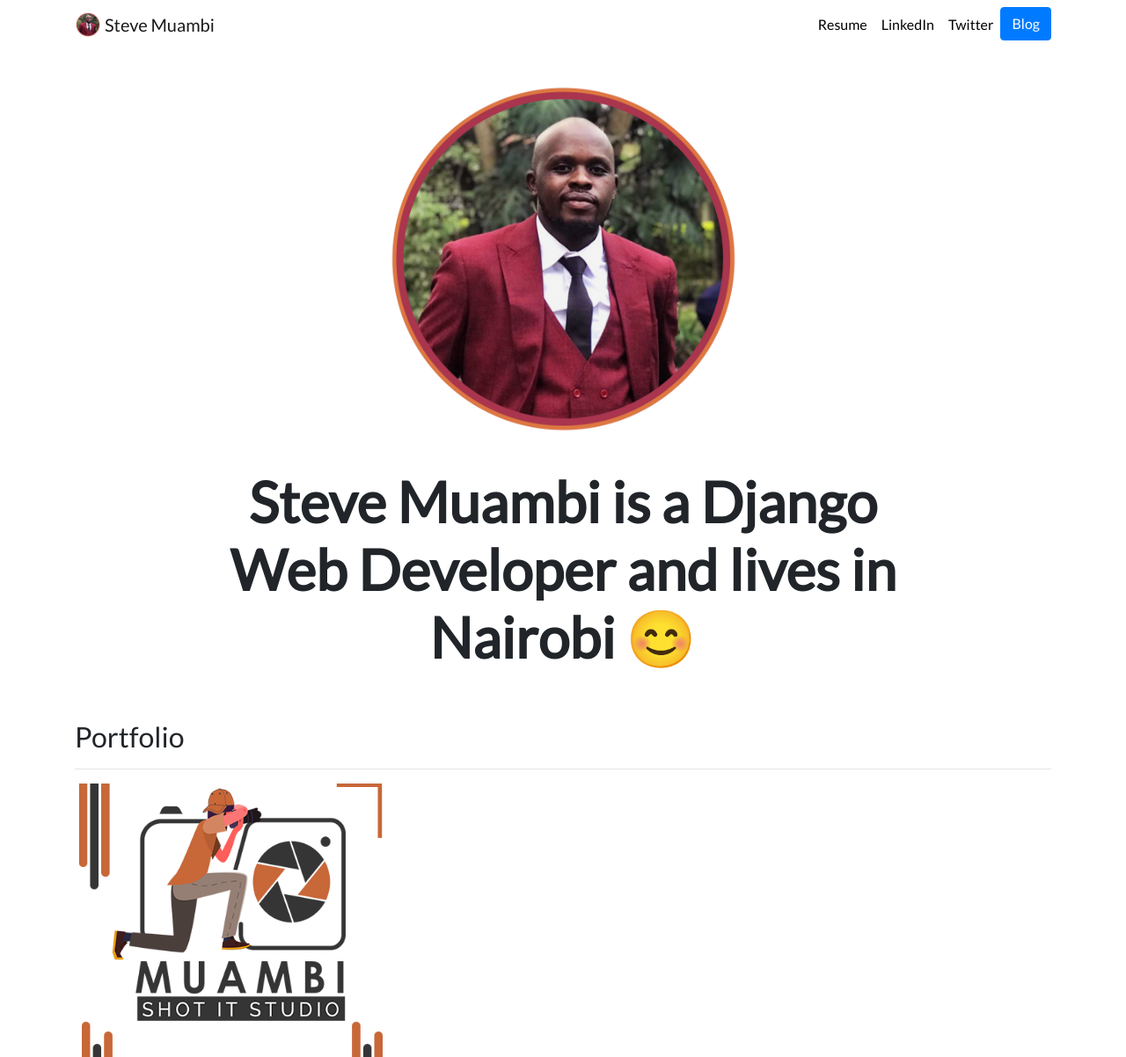
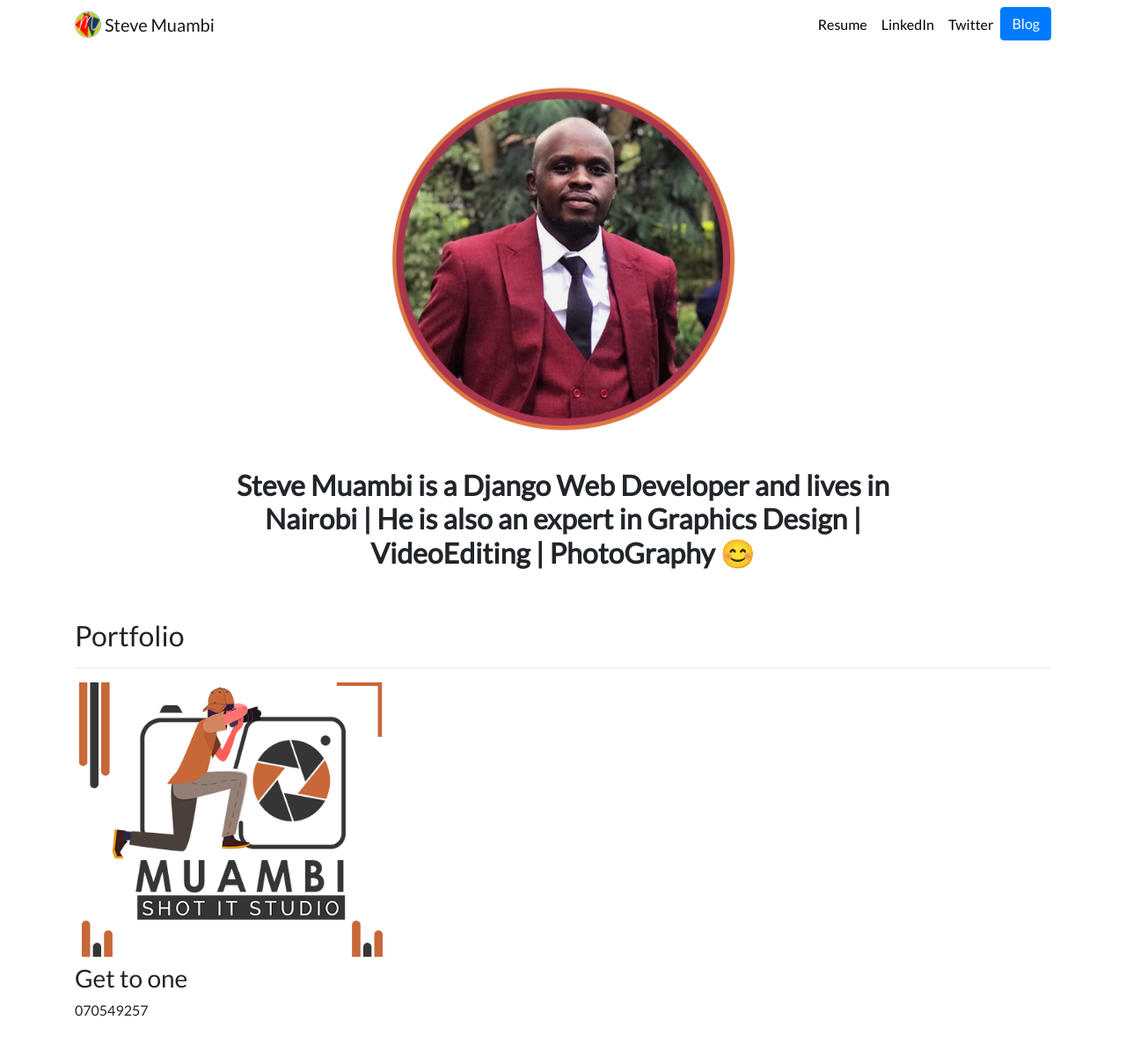
Before and after one commit to stevescilar/personal_portfolio, a Django app: page / in a window 1280 px wide. Shown: the top 1202 px of the page at 88% size. After the commit the page ends 1156 px from the top, so only its background shows below. Run offline with Django 3.2, Linux system fonts and the light colour scheme; data comes from the database, SQL or seed files in the repository; both versions use the stored data as it was after the commit; some libraries are stand-ins or nearby versions.

Commit message:
another update

```diff
--- a/portfolio/static/portfolio/custom.css
+++ b/portfolio/static/portfolio/custom.css
@@ -11,12 +11,12 @@ body {
 }
 
 #blogtitle {
-    font-size: 6rem;
+    font-size: 2rem;
 }
 
 @media (min-width: 992px) {
     #hometext {
-        font-size: 4rem;
+        font-size: 2rem;
     }
     #blogdetailtitle {
         font-size: 5rem;
--- a/portfolio/templates/portfolio/base.html
+++ b/portfolio/templates/portfolio/base.html
@@ -14,7 +14,7 @@
 
   <link href="https://fonts.googleapis.com/css?family=Lato&display=swap" rel="stylesheet">
 
-  <link rel="icon" type="image/png" href="{% static "portfolio/Logo.png" %}">
+  <link rel="icon" type="image/png" href="{% static "portfolio/logo_muambi_1.png" %}">
 
   <title>Muambi</title>
 </head>
@@ -24,7 +24,7 @@
   <nav id="topNav" class="navbar navbar-expand-md navbar-light">
     <div class="container">
       <a class="navbar-brand" href="{% url 'home' %}">
-        <img src="{% static "portfolio/profile.png" %}" width="30" height="30" class="d-inline-block align-top" alt="Nick's Logo">
+        <img src="{% static "portfolio/logo_muambi_1.png" %}" width="30" height="30" class="d-inline-block align-top" alt="Nick's Logo">
         <span>Steve Muambi</span>
       </a>
       <button class="navbar-toggler" type="button" data-toggle="collapse" data-target="#navbarNav" aria-controls="navbarNav" aria-expanded="false" aria-label="Toggle navigation">
--- a/portfolio/templates/portfolio/home.html
+++ b/portfolio/templates/portfolio/home.html
@@ -12,7 +12,8 @@
 
 <div class="row justify-content-center mb-3">
   <div class="col-md-9 text-center">
-    <h1 id="hometext" class="font-weight-bold">Steve Muambi is a Django Web Developer and lives in Nairobi  😊</h1>
+    <h3 id="hometext" class="font-weight-bold">Steve Muambi is a Django Web Developer and lives in Nairobi | He is also an expert in
+      Graphics Design | VideoEditing | PhotoGraphy 😊</h3>
   </div>
 </div>
 
```
Also changed, not shown: db.sqlite3, media/portfolio/images/Shape_1.png (added), portfolio/static/portfolio/logo_muambi.png (added), portfolio/static/portfolio/logo_muambi_1.png (added), 1 other file.
